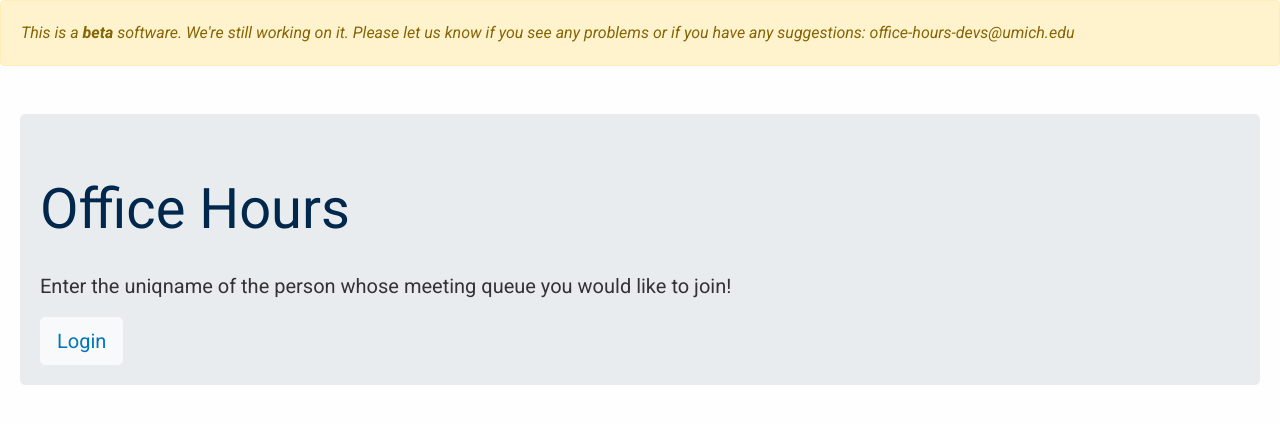
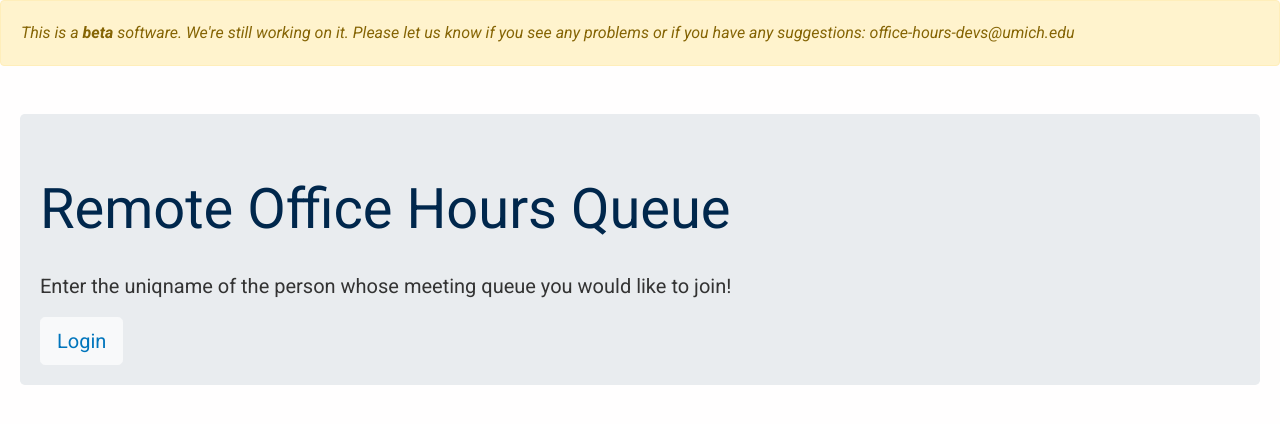
Before and after one commit to SI504/office-hours-app, a Django app: page / in a window 1280 px wide. Shown: the part 70-494 px from the top of the page. Run offline with Django 3.2, Linux system fonts and the light colour scheme; some libraries are stand-ins or nearby versions.

Commit message:
Update app name in interface

```diff
--- a/src/bluejeans_queue/templates/base.html
+++ b/src/bluejeans_queue/templates/base.html
@@ -29,7 +29,7 @@
 
   {% block styles %}{% endblock %}
 
-	<title>Office Hours - {% block title %}{% endblock %}</title>
+	<title>Remote Office Hours Queue - {% block title %}{% endblock %}</title>
 
   {% endblock %}
   </head>
@@ -43,7 +43,7 @@
 			<div class="container">
 				<div class="navbar-brand">
           <a href="{% url 'home' %}">
-            <img src="{% static 'images/its-logo.png' %}" class="container banner-img img-responsive pull-left" alt="Office Hours"/>
+            <img src="{% static 'images/its-logo.png' %}" class="container banner-img img-responsive pull-left" alt="Remote Office Hours Queue"/>
           </a>
 				</div>
 				<button class="navbar-toggler ml-auto" type="button" data-toggle="collapse" data-target=".navbars" aria-controls="navbarSupportedContent" aria-expanded="false" aria-label="Toggle navigation">
--- a/src/bluejeans_queue/templates/bluejeans_queue/index.html
+++ b/src/bluejeans_queue/templates/bluejeans_queue/index.html
@@ -3,7 +3,7 @@
 {% block content %}
 
 <div class="jumbotron">
-  <h1 class="display-4">Office Hours</h1>
+  <h1 class="display-4">Remote Office Hours Queue</h1>
   <p class="lead">Enter the uniqname of the person whose meeting queue you would like to join!</p>
   {% if not request.user.is_authenticated and not netdash_modules %}
   <a href="{% url 'oidc_authentication_init' %}" class="btn btn-light btn-lg">Login</a>
```
